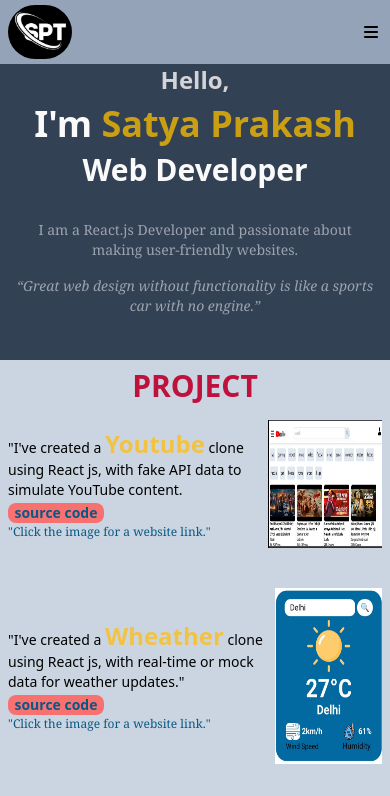
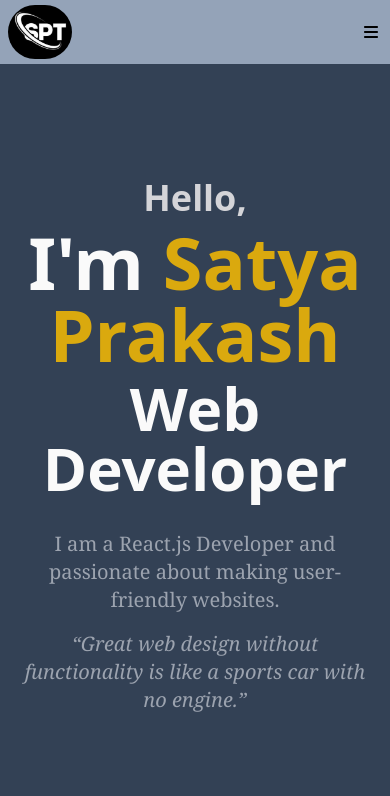
Before and after one commit to satya94406/satyaPortfolio, a React (Create React App) app: page /#/ in a window 390 px wide. Shown: the top 796 px of the page. Built offline with nearby package versions, Linux system fonts and the light colour scheme.

Commit message:
Initial commit

```diff
--- a/src/components/Body.js
+++ b/src/components/Body.js
@@ -2,6 +2,8 @@
 import photo from "../Assests/images/photo.jpeg";
 import Footer from "./Footer";
 import Project from "./Project";
+import { faArrowDown } from "@fortawesome/free-solid-svg-icons";
+import { FontAwesomeIcon } from "@fortawesome/react-fontawesome";
 
 const Body = () => {
   const [bounce, setBounce] = useState(true);
@@ -12,16 +14,17 @@
     }, 3000);
     }, []);
 
+
   return (
     <>
-      <div className="bg-slate-300 pt-16 ">
-        <div className="flex flex-col md:flex-row  items-center justify-center bg-slate-700  px-4 pb-5 ">
-          <div className={`text-center md:text-left md:ml-8 ${bounce ? 'animate-bounce ' : ''}`}>
-            <h1 className="font-bold text-2xl text-zinc-300 mb-2">Hello,</h1>
-            <h1 className="font-bold text-4xl text-zinc-50 mb-2"> I'm <span className="text-yellow-500 animate-pulse">Satya Prakash</span></h1>
-            <h1 className="font-bold text-3xl text-zinc-50 mb-4">Web Developer</h1>
-            <p className="text-sm font-serif text-gray-400 max-w-lg py-4">   I am a React.js Developer and passionate about making user-friendly websites.
-              <span className="text-sm font-serif text-gray-400 italic mt-2 block py-2">  “Great web design without functionality is like a sports car with no engine.” </span>
+      <div className="bg-slate-300  md:pt-10 ">
+        <div className="flex flex-col md:flex-row  items-center justify-center bg-slate-700  px-4 pt-16 md:pt-0 h-screen">
+          <div className={`text-center flex-wrap md:text-left md:ml-8 ${bounce ? 'animate-bounce ' : ''}`}>
+            <h1 className="font-bold text-4xl md:text-2xl text-zinc-300 mb-2">Hello,</h1>
+            <h1 className="font-bold text-7xl md:text-4xl text-zinc-50 mb-2"> I'm <span className="text-yellow-500 animate-pulse">Satya Prakash</span></h1>
+            <h1 className="font-bold text-6xl md:text-3xl text-zinc-50 mb-4">Web Developer</h1>
+            <p className="text-xl md:text-sm font-serif text-gray-400 max-w-lg py-4">   I am a React.js Developer and passionate about making user-friendly websites.
+              <span className="text-xl md:text-sm font-serif text-gray-400 italic mt-2 block pt-2">  “Great web design without functionality is like a sports car with no engine.” </span>
             </p>
           </div>
           <img className="w-1/4 pt-4 rounded-full mt-6 md:mt-0 md:ml-10 hidden md:block" src={photo} alt="Satya Prakash" />
--- a/src/components/Project.js
+++ b/src/components/Project.js
@@ -16,7 +16,7 @@
           <div className="flex justify-center p-2 items-center">
             <div className="flex flex-col">
              <h1 className="text-sm">"I've created a <span className="text-amber-400 font-extrabold text-2xl animate-pulse " >Youtube</span> clone using React js, with fake API data to simulate YouTube content.</h1>
-             <a href="https://github.com/satya94406/youtube" target="_blank"><button className="w-24 h-5 rounded-lg text-sm bg-red-400 text-sky-800 font-semibold ">source code</button></a>
+             <a href="https://github.com/satya94406/youtube" target="_blank"><button className="hover:bg-red-500 w-24 h-5 rounded-lg text-sm bg-red-400 text-sky-800 font-semibold ">source code</button></a>
              <span className="text-sky-800 text-xs font-serif">"Click the image for a website link."</span>
              </div>
              <a href="https://satya94406.github.io/youtube/" target="_blank" ><img className="w-76 md:w-80 h-32 md:h-44 pl-1" src={youtube1} /></a>
@@ -25,7 +25,7 @@
           <div className="flex justify-center p-2 items-center ">
           <div className="flex flex-col">
              <h1 className="text-sm">"I've created a <span className="text-amber-400 font-extrabold text-2xl  animate-pulse " >Wheather</span> clone using  React js, with real-time or mock data for weather updates."</h1>
-             <a href="https://github.com/satya94406/weather" target="_blank"><button className="w-24 h-5 rounded-lg text-sm bg-red-400 text-sky-800 font-semibold ">source code</button></a>
+             <a href="https://github.com/satya94406/weather" target="_blank"><button className="hover:bg-red-500 w-24 h-5 rounded-lg text-sm bg-red-400 text-sky-800 font-semibold ">source code</button></a>
              <span className="text-sky-800 text-xs font-serif">"Click the image for a website link."</span>
             </div>
           <a href="https://satya94406.github.io/weather/" target="_blank"><img className=" pl-1 h-44 md:h-48  w-72 md:w-80" src={wheather} /></a>
@@ -34,7 +34,7 @@
           <div className="flex justify-center px-2 items-center ">
           <div className="flex flex-col">
              <h1 className="text-sm">"I've created a partial<span className="text-amber-400 font-extrabold text-2xl  animate-pulse ">Swiggy</span> clone using Firebase, Tailwind CSS, and React.js, with fake API data"</h1>
-             <a href="https://github.com/satya94406/swiggy" target="_blank"><button className="w-24 h-5 rounded-lg text-sm bg-red-400 text-sky-800 font-semibold ">source code</button></a>
+             <a href="https://github.com/satya94406/swiggy" target="_blank"><button className="hover:bg-red-500 w-24 h-5 rounded-lg text-sm bg-red-400 text-sky-800 font-semibold ">source code</button></a>
              <span className="text-sky-800 text-xs font-serif">"Click the image for a website link."</span>
           </div>
              <a href="https://satya94406.github.io/swiggy/" target="_blank"><img className=" pl-1 w-76 md:w-80 h-32 md:h-44 " src={swiggy} /></a>
```
